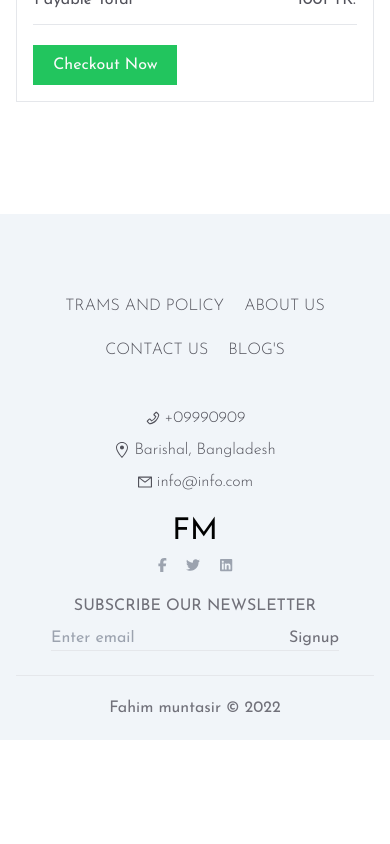
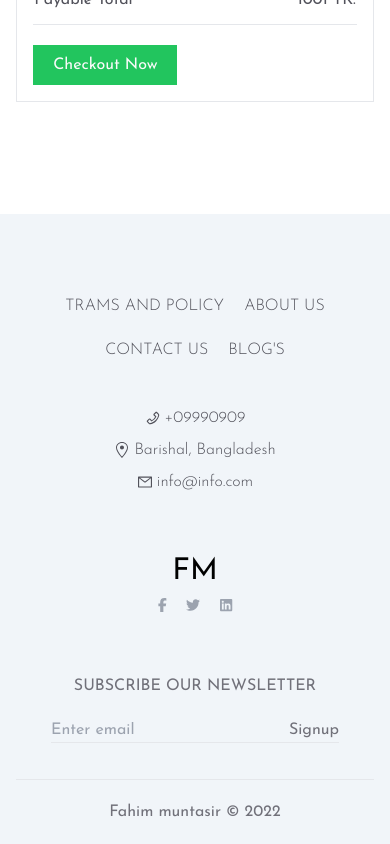
Before and after one commit to fahim-muntasir/simple-react-ecommercesite, a React (Create React App) app: page /card in a window 390 px wide. Shown: the part 803-1647 px from the top of the page. Before the commit the page ends 1543 px from the top, so only its background shows below. Built offline with nearby package versions, Linux system fonts and the light colour scheme; a web font is replaced by a local one; what tw-elements would draw is missing.

Commit message:
blog width set for small devise

```diff
--- a/src/components/FeaturedProducts/FeaturedProducts.js
+++ b/src/components/FeaturedProducts/FeaturedProducts.js
@@ -9,7 +9,7 @@ export default function FeaturedProducts() {
           Our Featured
         </h1>
       </div>
-      <div className="grid gap-y-10 gap-x-8 grid-cols-2 lg:grid-cols-5 md:grid-cols-2  ">
+      <div className="grid gap-y-10 gap-x-8 grid-cols-2 lg:grid-cols-5 md:grid-cols-2">
         <SingleItemCard />
         <SingleItemCard />
         <SingleItemCard />
--- a/src/components/Footer/Footer.js
+++ b/src/components/Footer/Footer.js
@@ -69,7 +69,7 @@ export default function Footer() {
               </li>
             </ul>
           </div>
-          <div className="text-center">
+          <div className="text-center my-10 md:my-0 lg:my-0 ">
             <a href="@" className="text-3xl mb-2 block">
               FM
             </a>
@@ -89,7 +89,7 @@ export default function Footer() {
             <h2 className="text-zinc-500 uppercase mb-2">
               Subscribe Our newsletter
             </h2>
-            <div className="flex justify-between border-b ">
+            <div className="flex justify-between border-b mt-5 md:mt-0 lg:mt-0 ">
               <input
                 type="text"
                 placeholder="Enter email"
@@ -102,7 +102,7 @@ export default function Footer() {
           </div>
         </div>
 
-        <div className="text-center py-5 border-t text-zinc-500">
+        <div className="text-center py-5 border-t text-zinc-500 mt-5">
           <p>Fahim muntasir &copy; 2022</p>
         </div>
       </div>
--- a/src/components/SingleBlog/SingleBlog.js
+++ b/src/components/SingleBlog/SingleBlog.js
@@ -4,9 +4,9 @@ import { HiOutlineShare } from "react-icons/hi";
 
 export default function SingleBlog() {
   return (
-    <div className=" w-80 m-auto md:w-auto lg:w-auto shadow overflow-hidden ">
+    <div className=" w-auto m-auto md:w-auto lg:w-auto shadow overflow-hidden ">
       <div className="h-60">
-        <img className="h-full" src="images/banner04.jpg" alt="banner" />
+        <img className="h-full w-full" src="images/banner04.jpg" alt="banner" />
       </div>
       <div className="text-center px-4 pb-5">
         <a
--- a/src/components/SingleItemCard/SingleItemCard.js
+++ b/src/components/SingleItemCard/SingleItemCard.js
@@ -4,7 +4,7 @@ import { BsHeart } from "react-icons/bs";
 
 export default function SingleItemCard() {
   return (
-    <div className="group w-full  h-96 " x-data="{dropdownOpen:false}">
+    <div className="group w-full h-96 " x-data="{dropdownOpen:false}">
       <a href="@">
         <div className=" w-full h-72 md:h-72 lg:h-80 relative">
           <img className="w-full h-full" src="images/banner01.jpg" alt="item" />
```
